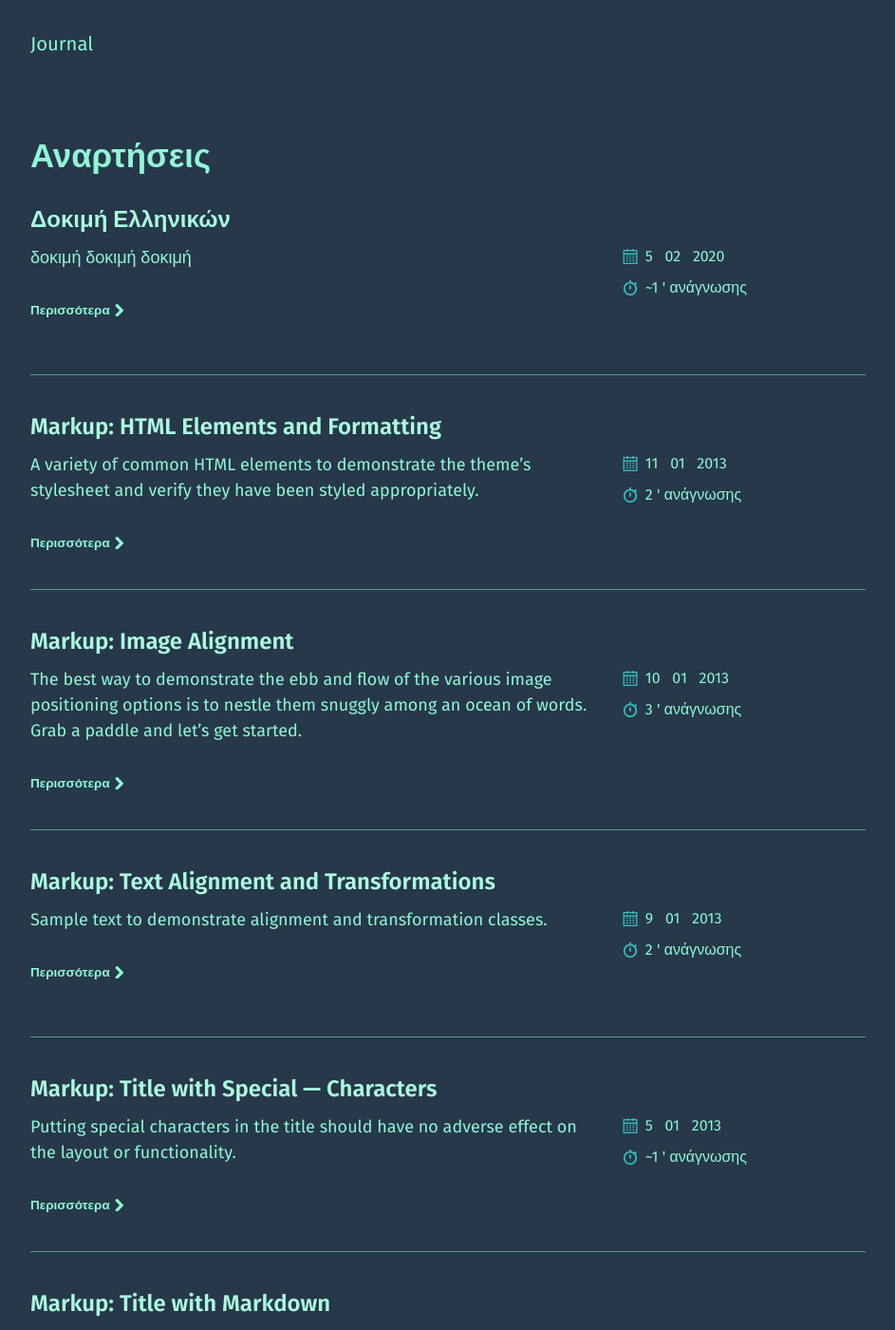
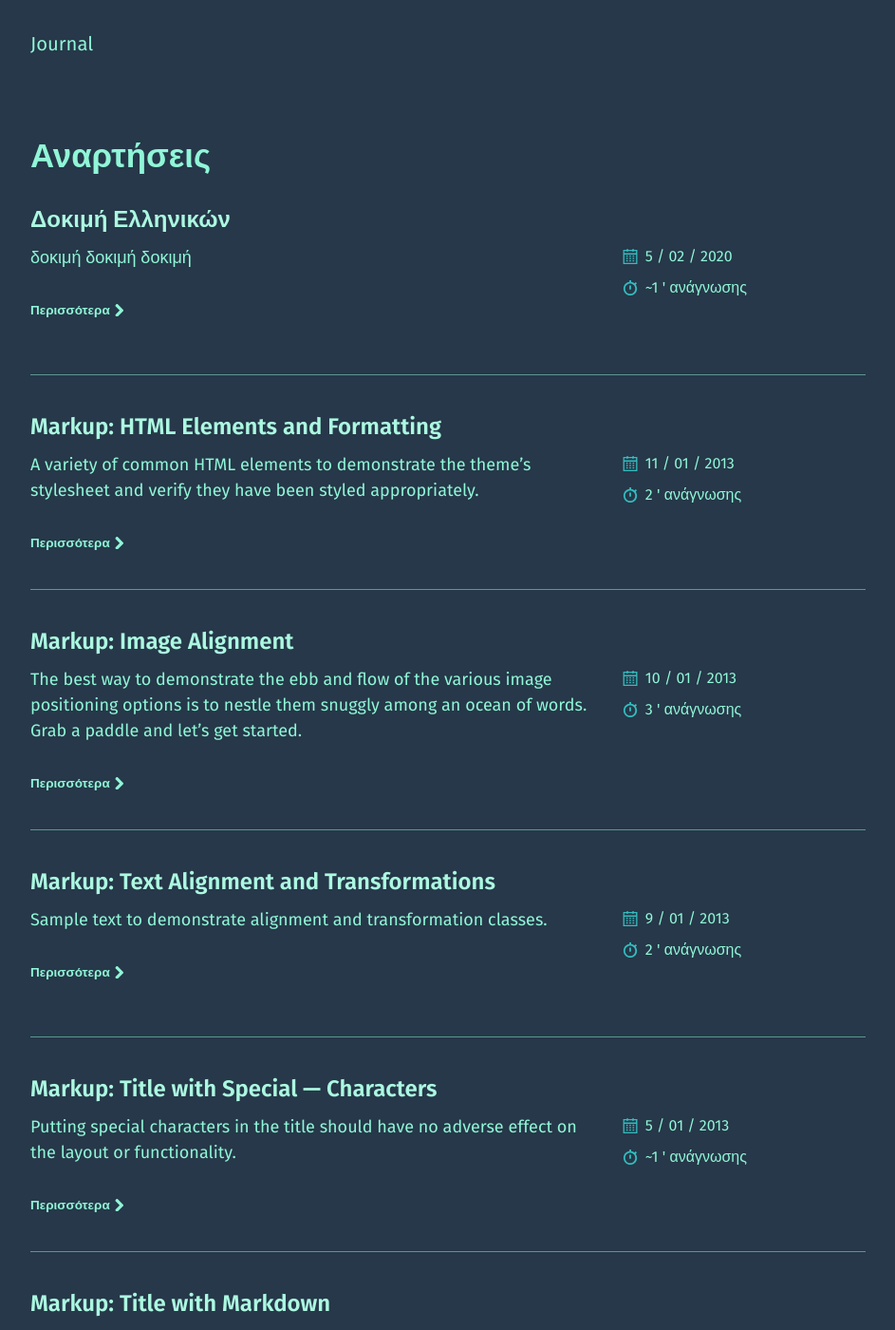
Before and after one commit to sunbliss/simple, a Jekyll site: the page built from index.html, in a window 1280 px wide and 1400 px high, scrolled down 733 px. Shown: the whole window at 95% size, without its empty margins (40-983 px from the left). Built offline with Jekyll 4.4.1, drawn with Linux system fonts in a browser that asks for light colours; the list of posts is cut into pages by our own code; comment, search, counter and statistics services are not loaded; a style sheet for code colours, icons or effects is not loaded; some of the changed text lies outside the part shown.

Commit message:
Update entry.html

```diff
--- a/_includes/entry.html
+++ b/_includes/entry.html
@@ -21,7 +21,7 @@
   <footer class="entry-meta">
     <ul>
     {% if post.date %}
-      <li><span class="icon">{% include icon-calendar.svg %}</span><time class="entry-time" datetime="{{ post.date | date_to_xmlschema }}">{{ post.date | date: "%-d &nbsp; %m &nbsp; %Y" }}</time></li>
+      <li><span class="icon">{% include icon-calendar.svg %}</span><time class="entry-time" datetime="{{ post.date | date_to_xmlschema }}">{{ post.date | date: "%-d &#47; %m &#47; %Y" }}</time></li>
       </li>
     {% endif %}
     {% if post.read_time %}
```
